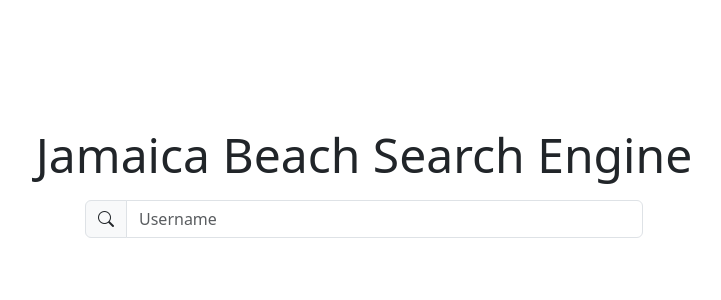
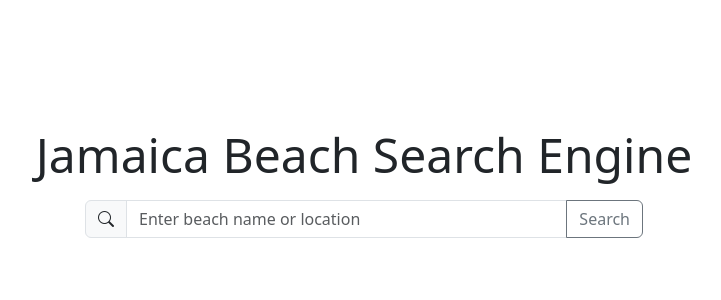
Before and after one commit to Whefert/Jamaica-Beach-Search-Engine, a PHP site: page / in a window 1280 px wide. Shown: the part 202-502 px from the top of the page, without its empty margins (276-997 px from the left). Run offline with PHP 8.4, Linux system fonts and the light colour scheme.

```diff
--- a/index.php
+++ b/index.php
@@ -15,7 +15,8 @@
               <div class="mb-3 align-items-center">
                 <div class="input-group mb-3 w-50 mx-auto">
                   <span class="input-group-text" id="basic-addon1"><i class="bi bi-search"></i></span>
-                  <input type="text" class="form-control" placeholder="Username" aria-label="Username" aria-describedby="basic-addon1">
+                  <input type="text" class="form-control" placeholder="Enter beach name or location" aria-label="Username" aria-describedby="basic-addon1">
+                  <button class="btn btn-outline-secondary" type="button" id="button-addon1">Search</button>
                 </div>
               </div>
           </div>
```
